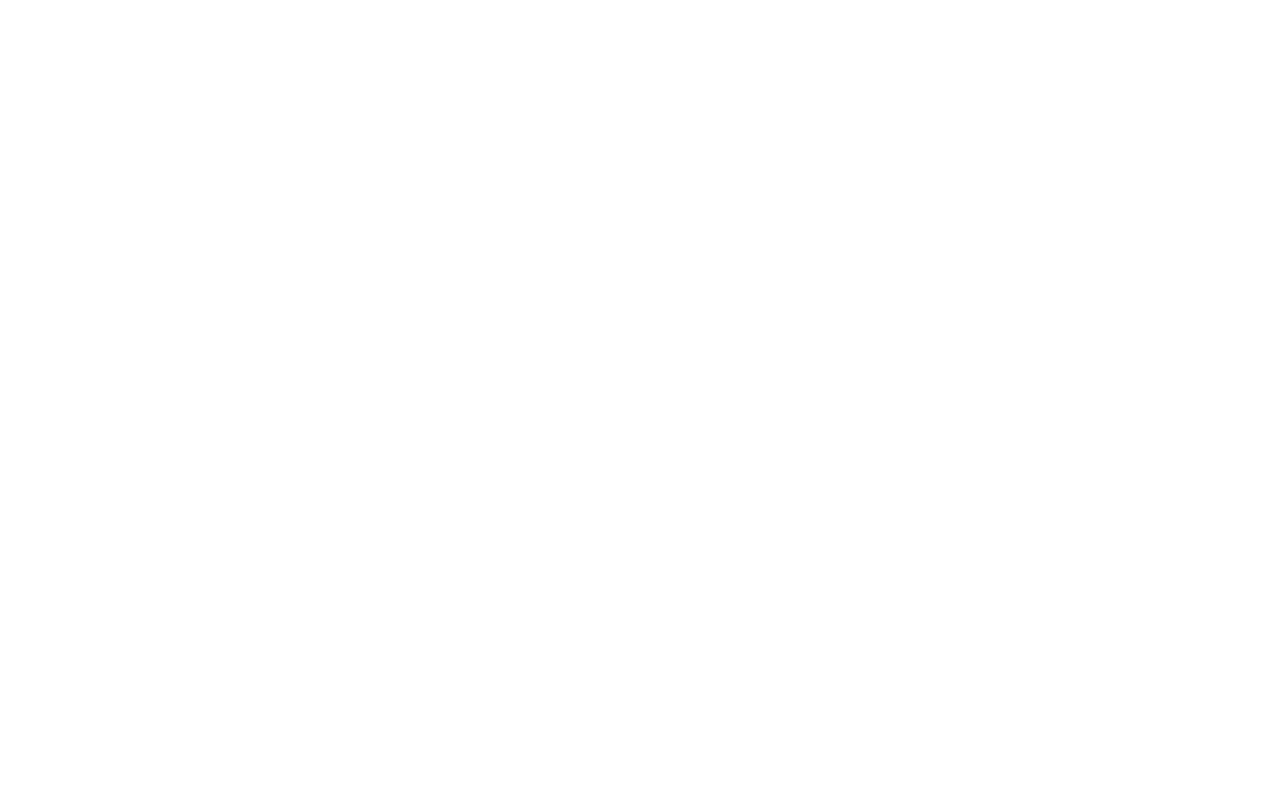
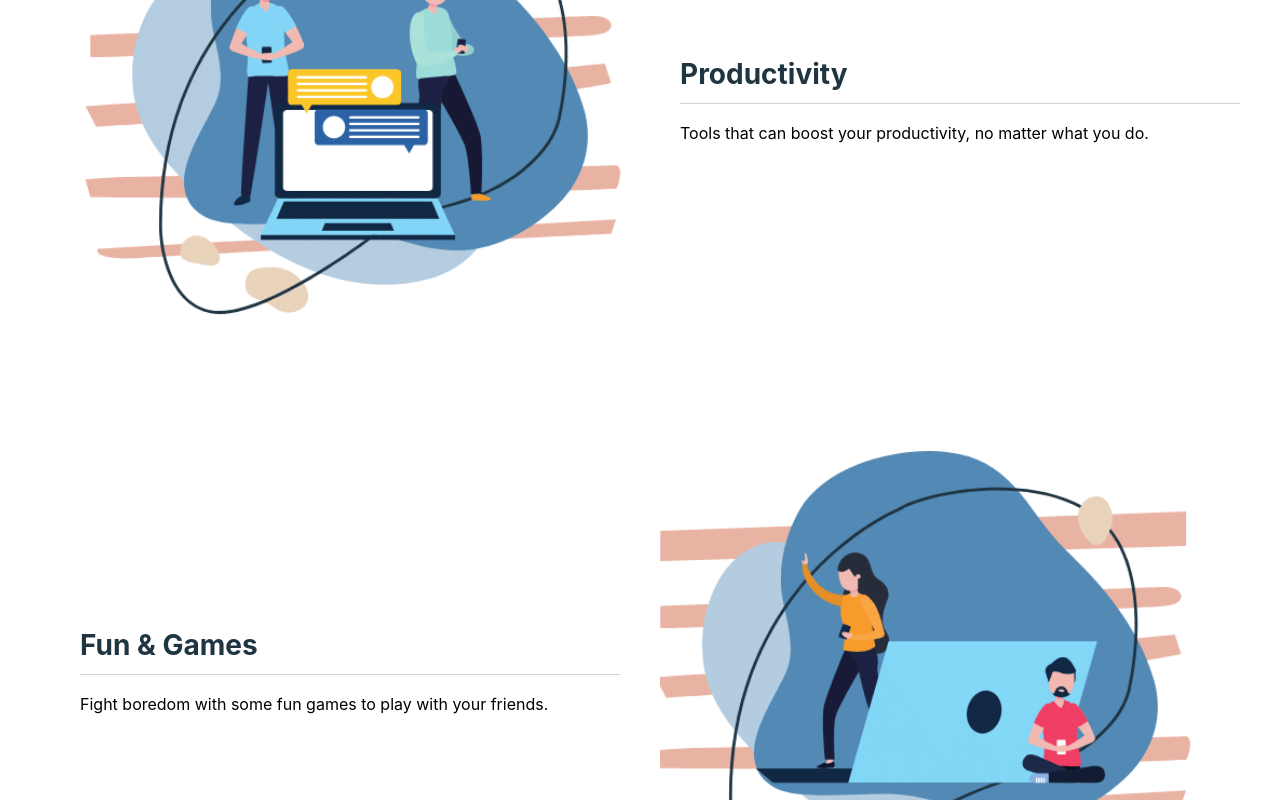
Before and after one commit to yeobo-labs/web, a React (Create React App) app in the folder web-react/: page /portfolio in a window 1280 px wide. Shown: the part 280-1080 px from the top of the page. Before the commit the page ends 800 px from the top, so only its background shows below. Built offline with nearby package versions, Linux system fonts and the light colour scheme.

Commit message:
portfolio page

```diff
--- a/web-react/src/App.css
+++ b/web-react/src/App.css
@@ -2,3 +2,9 @@
   color: #000;
   text-decoration: none;
 }
+
+main {
+  margin: 24px auto;
+  font-size: 14px;
+  max-width: 1200px;
+}
--- a/web-react/src/App.tsx
+++ b/web-react/src/App.tsx
@@ -1,6 +1,7 @@
 import React from 'react';
 import { Route } from 'react-router-dom';
 import NavigationHeader from './components/navigation-header';
+import Portfolio from './pages/portfolio';
 import './App.css';
 
 const MockComponent = () => {
@@ -11,6 +12,7 @@
   return (
     <div className="App">
       <NavigationHeader>
+        <Route path="/portfolio" component={Portfolio} />
         <Route path="*" component={MockComponent} />
       </NavigationHeader>
     </div>
--- /dev/null
+++ b/web-react/src/pages/portfolio/index.tsx
@@ -0,0 +1,35 @@
+import React from 'react';
+import productivityImage from './images/productivity.png';
+import gamesImage from './images/games.png';
+import './portfolio.css';
+
+const Portfolio = () => (
+  <main>
+    <div className="portfolio__row">
+      <figure className="portfolio__contentImage__container">
+        <img src={productivityImage} alt="Productivity" className="portfolio__contentImage__image" />
+      </figure>
+      <div className="portfolio__contentText__container--right">
+        <h1 className="portfolio__contentText__heading">Productivity</h1>
+        <div className="portfolio__contentText__content">
+          <p>Tools that can boost your productivity, no matter what you do.</p>
+          {/* <a href="#" className="portfolio__contentText__content--seeAll">See all</a> */}
+        </div>
+      </div>
+    </div>
+    <div className="portfolio__row">
+      <div className="portfolio__contentText__container--left">
+        <h1 className="portfolio__contentText__heading">Fun & Games</h1>
+        <div className="portfolio__contentText__content">
+          <p>Fight boredom with some fun games to play with your friends.</p>
+          {/* <a href="#" className="portfolio__contentText__content--seeAll">See all</a> */}
+        </div>
+      </div>
+      <figure className="portfolio__contentImage__container">
+        <img src={gamesImage} alt="Fun and Games" className="portfolio__contentImage__image" />
+      </figure>
+    </div>
+  </main>
+);
+
+export default Portfolio;
--- /dev/null
+++ b/web-react/src/pages/portfolio/portfolio.css
@@ -0,0 +1,41 @@
+.portfolio__row {
+    margin: 0 auto;
+    display: flex;
+    align-items: center;
+}
+
+.portfolio__contentImage__container {
+    width: 50%;
+    text-align: center;
+    overflow: hidden;
+}
+
+.portfolio__contentImage__image {
+    width: 540px;
+    transform: scale(1.5);
+}
+
+.portfolio__contentText__container--right {
+    width: 50%;
+}
+
+.portfolio__contentText__container--left {
+    width: 50%;
+    padding-left: 40px;
+}
+
+.portfolio__contentText__heading {
+    color: #1F3541;
+    padding-bottom: 12px;
+    border-bottom: solid 1px lightgray;
+}
+
+.portfolio__contentText__content {
+    font-size: medium;
+    margin-top: 18px;
+}
+
+.portfolio__contentText__content--seeAll {
+    color: #5289B5;
+    float: right;
+}
```
Also changed, not shown: web-react/src/pages/portfolio/images/games.png (added), web-react/src/pages/portfolio/images/productivity.png (added).
